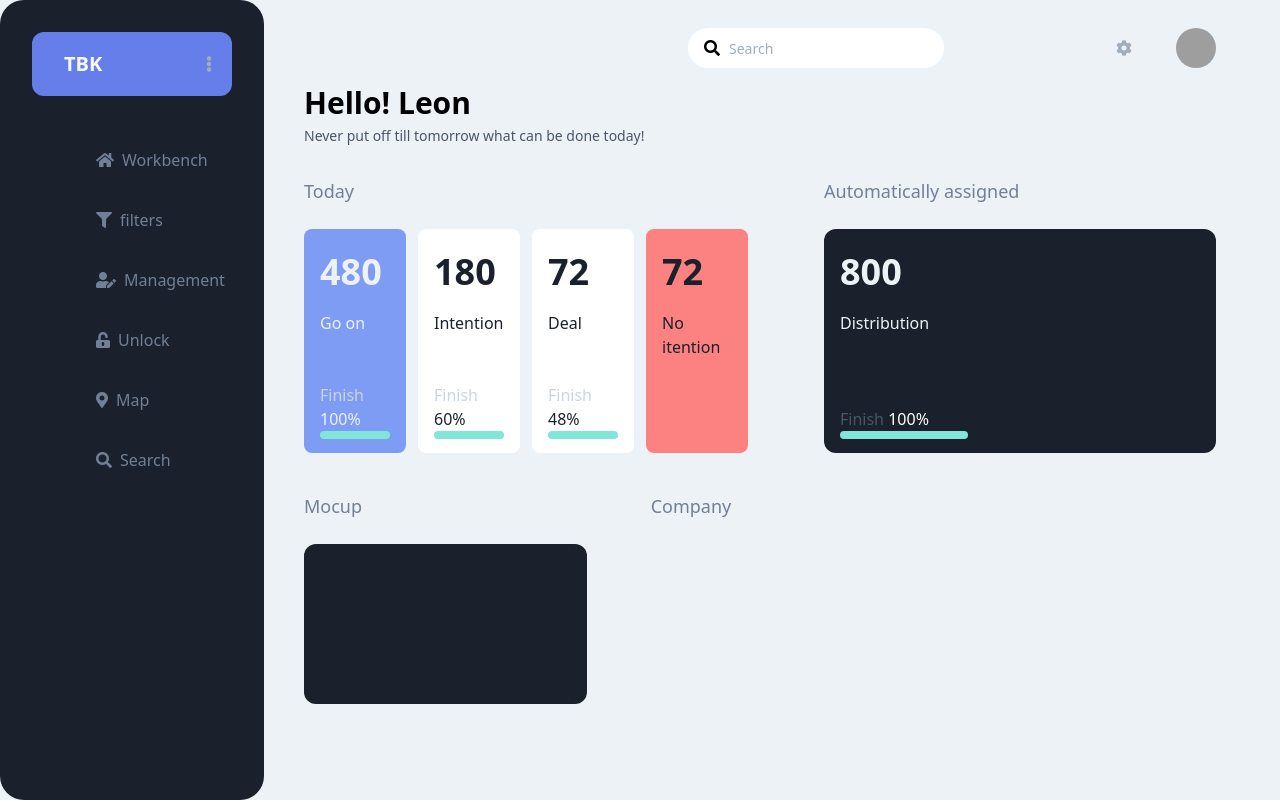
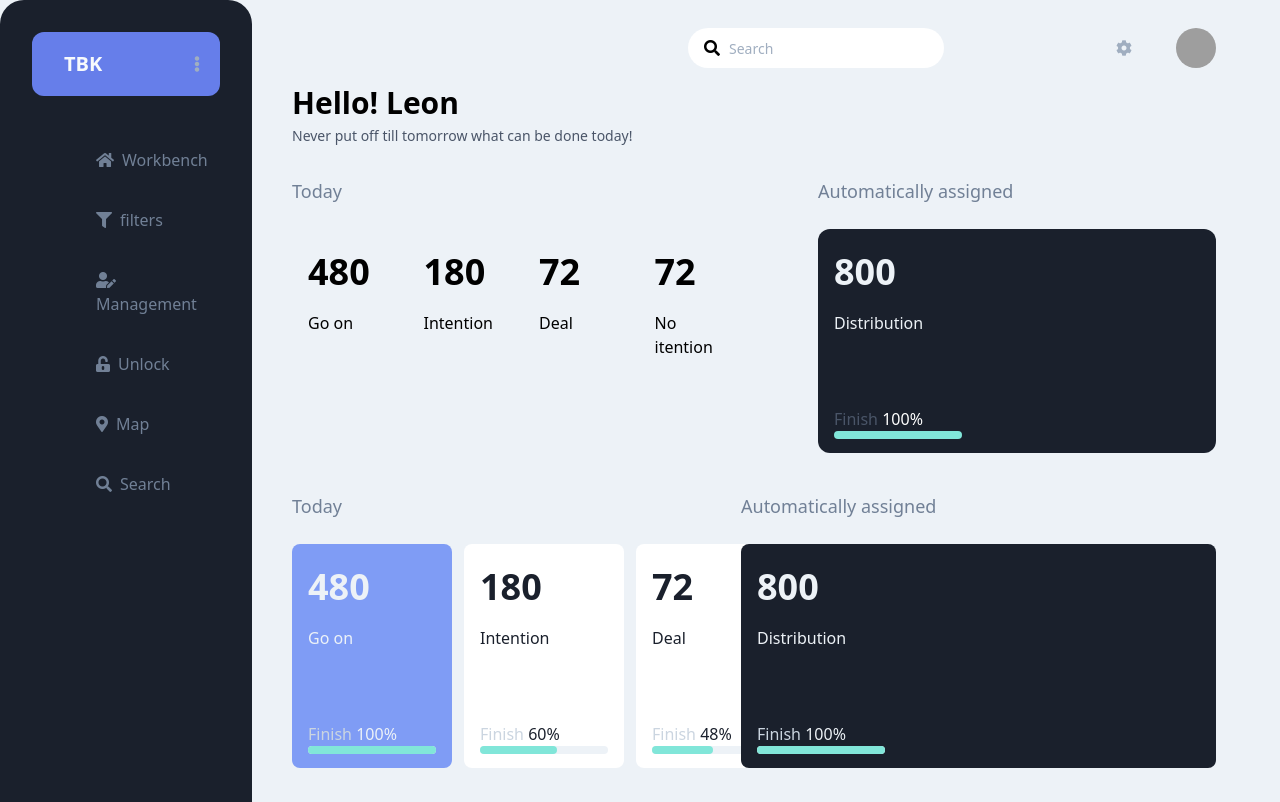
Before and after one commit to SASHAANGELM/ui-dashboard, a Vue app: page /dashboard in a window 1280 px wide. Shown: the top 802 px of the page. Built offline with nearby package versions, Linux system fonts and the light colour scheme; grey boxes are pictures that could not be loaded.

Commit message:
Added Task Card component

```diff
--- /dev/null
+++ b/src/components/Dashboard/TaskCard.vue
@@ -0,0 +1,62 @@
+<template>
+  <div class="w-40 h-56 rounded-lg mr-3 p-4 hover:shadow-xl" :class="getCardClass">
+    <div class="font-bold text-4xl mb-3" :class="getTextColor">{{ task.total }}</div>
+    <div class="flex flex-col justify-between h-32">
+      <span :class="getTextColor">{{ task.description }}</span>
+      <div v-if="task.type !== 'BLOCKED'" class="w-32">
+        <div :class="getTextColor"> <span class="text-gray-400">Finish</span> {{ getProgressPercent }}</div>
+        <!-- <div class="h-2 w-full bg-teal-300 rounded-lg"></div> -->
+        <div class="h-2 w-full bg-gray-200 rounded-lg">
+          <div :style="getProgressStyle" class="h-full bg-teal-300 rounded-lg"></div>
+        </div>
+      </div>
+    </div>
+  </div>
+</template>
+
+<script>
+
+export const CARD_TYPES = {
+  FOCUSED: 'FOCUSED',
+  BLOCKED: 'BLOCKED',
+  DEFAULT: 'DEFAULT',
+  BLACK: 'BLACK'
+};
+
+export default {
+  props: {
+    task: {
+      require: true
+    }
+  },
+
+  computed: {
+    getCardClass() {
+      const width = this.task.type === CARD_TYPES.BLACK ? 'w-full' : 'w-40';
+
+      let color = 'bg-white';
+      if (this.task.type === CARD_TYPES.FOCUSED) color = 'bg-indigo-400';
+      else if (this.task.type === CARD_TYPES.BLOCKED) color = 'bg-red-400';
+      else if (this.task.type === CARD_TYPES.BLACK) color = 'bg-gray-900';
+
+      return `${width} ${color}`;
+    },
+    getTextColor() {
+      if (this.task.type === CARD_TYPES.FOCUSED || this.task.type === CARD_TYPES.BLACK) return 'text-gray-200';
+      return 'text-gray-900';
+    },
+    getProgressPercent() {
+      return `${this.task.progress * 100}%`;
+    },
+    getProgressStyle() {
+      return {
+        width: this.getProgressPercent
+      };
+    }
+  }
+};
+</script>
+
+<style>
+
+</style>
--- a/src/components/Sidebar.vue
+++ b/src/components/Sidebar.vue
@@ -10,7 +10,7 @@
     </div>
 
     <div class="">
-      <button v-for="link in linkItems" :key="`sidebar-link-${link}`" class="block w-full my-3 pl-16 py-3 rounded-lg text-left text-gray-600 hover:bg-gray-800 hover:text-gray-200 hoverAnim">
+      <button v-for="link in linkItems" :key="`sidebar-link-${link.text}`" class="block w-full my-3 pl-16 py-3 rounded-lg text-left text-gray-600 hover:bg-gray-800 hover:text-gray-200 hoverAnim">
         <i :class="link.icon" class="mr-2"></i>
         <span>{{link.text}}</span>
       </button>
--- a/src/pages/Dashboard.vue
+++ b/src/pages/Dashboard.vue
@@ -14,12 +14,12 @@
           <div class="w-3/6">
             <div class="mb-6 text-gray-600 text-lg font-medium">Today</div>
             <div class="wraper flex items-center">
-              <div v-for="task in taskDescr" :key="task" class="w-40 h-56 rounded-lg mr-3 p-4 hover:shadow-xl" :class="task.color">
-                <div class="font-bold text-4xl mb-3" :class="task.textColor">{{task.total}}</div>
+              <div v-for="task in taskCards" :key="task" class="w-40 h-56 rounded-lg mr-3 p-4 hover:shadow-xl" :class="task.color">
+                <div class="font-bold text-4xl mb-3" :class="task.textColor">{{ task.total }}</div>
                 <div class="flex flex-col justify-between h-32">
-                    <span :class="task.textColor">{{task.descr}}</span>
+                    <span :class="task.textColor">{{ task.description }}</span>
                     <div class="wraper">
-                      <div :class="task.textColor"> <span class="text-gray-400">{{task.progresText}}</span> {{task.progres}}</div>
+                      <div :class="task.textColor"> <span class="text-gray-400">{{ task.progresText }}</span> {{ task.progres }}</div>
                       <div :class="task.progresLine"></div>
                     </div>
                 </div>
@@ -41,6 +41,21 @@
           </div>
         </div>
 
+        <!--  -->
+        <div class="flex space-x-16 mb-10">
+          <div class="w-5/12">
+            <div class="mb-6 text-gray-600 text-lg font-medium">Today</div>
+            <div class="wraper flex items-center">
+              <TaskCard v-for="task in taskCards" :key="`task-card-${task.description}`" :task="task"></TaskCard>
+            </div>
+          </div>
+          <div class="w-7/12">
+            <div class="mb-6 text-gray-600 text-lg font-medium">Automatically assigned</div>
+            <TaskCard :task="blackTaskCard"></TaskCard>
+          </div>
+        </div>
+        <!--  -->
+
         <div class="flex space-x-16">
           <div class="w-2/6 ">
             <div class="mb-6 text-gray-600 text-lg font-medium">Mocup</div>
@@ -59,50 +74,48 @@
 <script>
 import Sidebar from '../components/Sidebar';
 import Header from '../components/Header';
+import TaskCard, { CARD_TYPES } from '../components/Dashboard/TaskCard';
 
 export default {
   components: {
     Sidebar,
-    Header
+    Header,
+    TaskCard
   },
   data() {
     return {
-      taskDescr: [
+      taskCards: [
         {
+          type: CARD_TYPES.FOCUSED,
           total: 480,
-          descr: 'Go on',
-          progres: '100%',
-          color: 'bg-indigo-400',
-          textColor: 'text-gray-200',
-          progresText: 'Finish',
-          progresLine: 'h-2 w-full bg-teal-300 rounded-lg'
+          description: 'Go on',
+          progress: 1
         },
         {
+          type: CARD_TYPES.DEFAULT,
           total: 180,
-          descr: 'Intention',
-          progres: '60%',
-          color: 'bg-white',
-          textColor: 'text-gray-900',
-          progresText: 'Finish',
-          progresLine: 'h-2 w-full bg-teal-300 rounded-lg'
+          description: 'Intention',
+          progress: 0.6
         },
         {
+          type: CARD_TYPES.DEFAULT,
           total: 72,
-          descr: 'Deal',
-          progres: '48%',
-          color: 'bg-white',
-          textColor: 'text-gray-900',
-          progresText: 'Finish',
-          progresLine: 'h-2 w-full bg-teal-300 rounded-lg'
+          description: 'Deal',
+          progress: 0.48
         },
         {
+          type: CARD_TYPES.BLOCKED,
           total: 72,
-          descr: 'No itention',
-          color: 'bg-red-400',
-          progres: '',
-          textColor: 'text-gray-900'
+          description: 'No itention',
+          progress: null
         }
-      ]
+      ],
+      blackTaskCard: {
+        type: CARD_TYPES.BLACK,
+        total: 800,
+        description: 'Distribution',
+        progress: 1
+      }
     };
   }
 };
--- a/src/router/index.js
+++ b/src/router/index.js
@@ -7,7 +7,7 @@ Vue.use(VueRouter);
 
 const routes = [
   {
-    path: '/',
+    path: '/home',
     name: 'Home',
     component: Home
   },
@@ -15,6 +15,10 @@ const routes = [
     path: '/dashboard',
     name: 'Dashboard',
     component: Dashboard
+  },
+  {
+    path: '/',
+    redirect: '/dashboard'
   }
 ];
 
```
